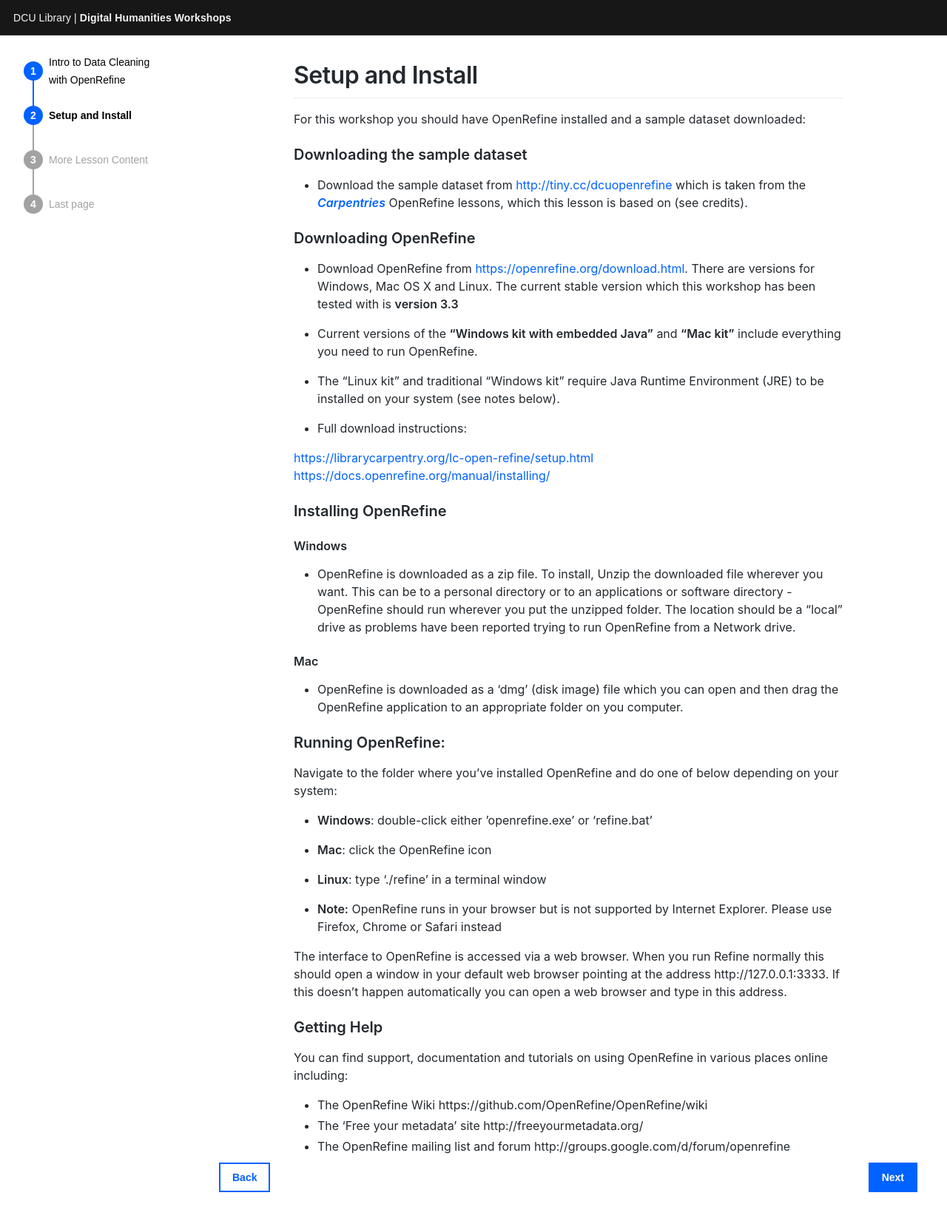
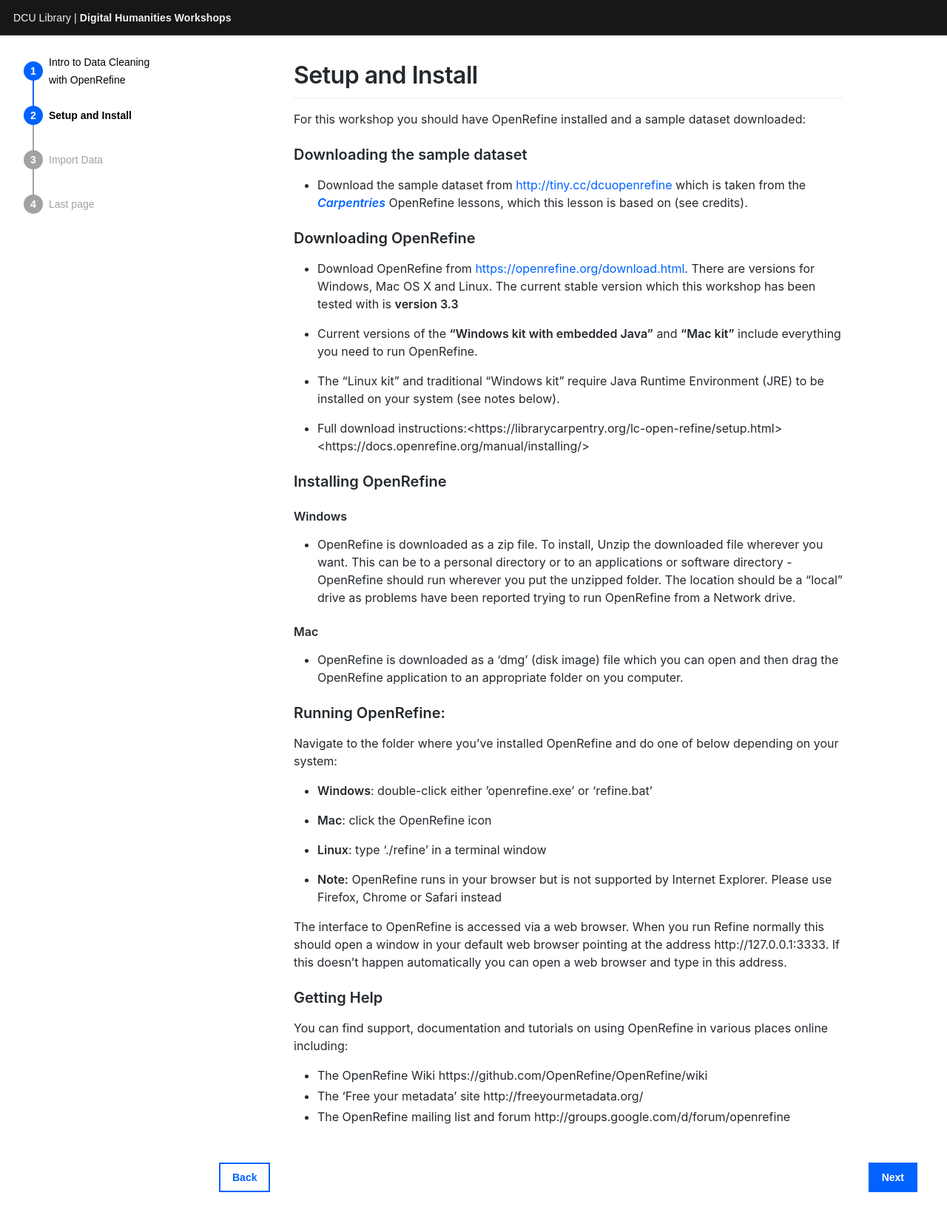
Before and after one commit to DCULibrary/open-refine-workshop, a Jekyll site: the page built from _workshop/setup.md, in a window 1280 px wide. Shown: the top 1651 px of the page at 74% size. Built offline with Jekyll 4.4.1, drawn with Linux system fonts in a browser that asks for light colours; some web fonts are replaced.

Commit message:
Rename ImportData

```diff
--- a/_workshop/another-page.md
+++ b/_workshop/import-data.md
@@ -1,5 +1,5 @@
 ---
-title: More Lesson Content     # The title of the page
+title: Import Data     # The title of the page
 date: 0000-01-03    # Page order is set by date
 ---
 
--- a/_workshop/setup.md
+++ b/_workshop/setup.md
@@ -18,9 +18,7 @@ There are versions for Windows, Mac OS X and Linux. The current stable version w
 
 * The “Linux kit” and traditional “Windows kit” require Java Runtime Environment (JRE) to be installed on your system (see notes below).
 
-* Full download instructions:
-<https://librarycarpentry.org/lc-open-refine/setup.html>
-<https://docs.openrefine.org/manual/installing/>
+* Full download instructions:\<https://librarycarpentry.org/lc-open-refine/setup.html>\<https://docs.openrefine.org/manual/installing/>
 
 ### Installing OpenRefine
 
```
